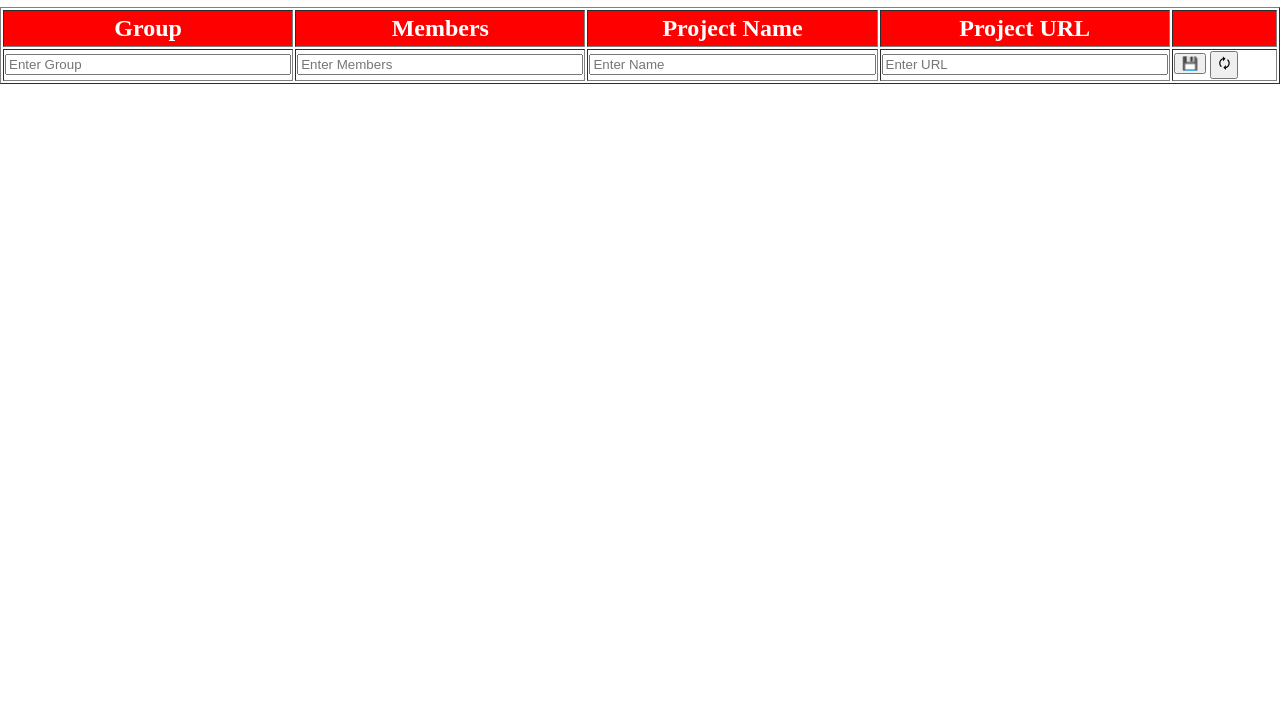
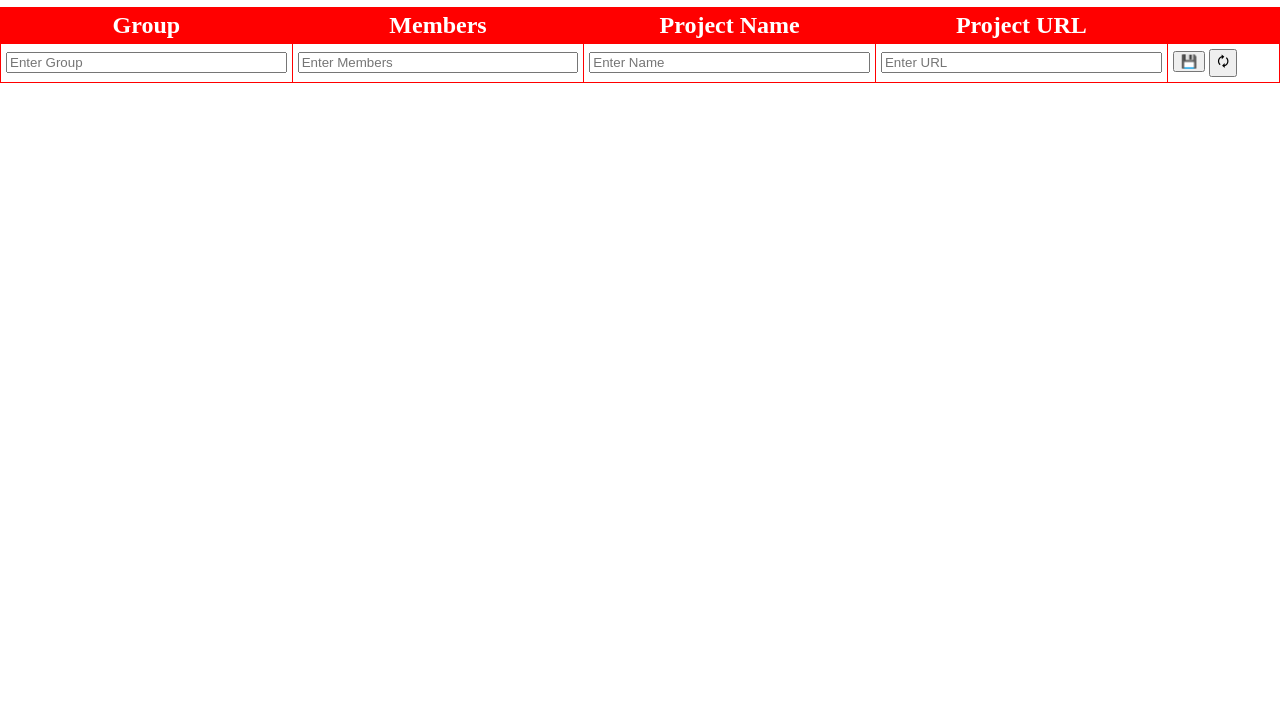
Before and after one commit to ieemy/teams-networking, a plain HTML site: page index.html in a window 1280 px wide. Shown: the part 73-800 px from the top of the page. Drawn offline with Linux system fonts and the light colour scheme; no server answers.

Commit message:
improve css for table

```diff
--- a/style.css
+++ b/style.css
@@ -10,15 +10,29 @@ body {
 h1 {
   text-align: center;
 }
-th {
-  background: red;
-  font-size: 1.5rem;
-  padding: 0.25rem;
-  color: white;
-}
+
 input:not([type="image" i]) {
   box-sizing: border-box;
 }
 #editForm tfoot input[type="text"] {
   width: 100%;
 }
+
+#editForm table {
+  border-collapse: collapse;
+  width: 100%;
+}
+#editForm table th,
+#editForm table td {
+  border: 1px solid red;
+  padding: 5px;
+}
+#editForm table th {
+  background-color: red;
+  font-size: 1.5rem;
+  padding: 0.25rem;
+  color: white;
+}
+#editForm table tr:nth-child(even) {
+  background-color: #f2f2f2;
+}
```
